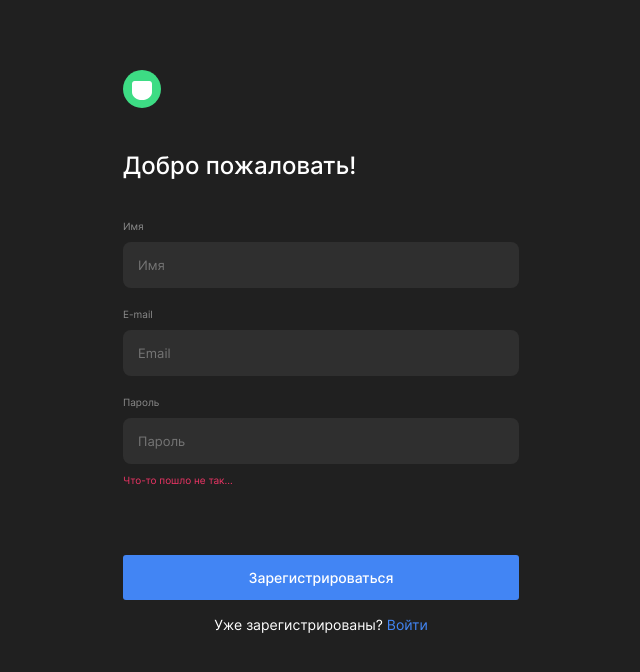
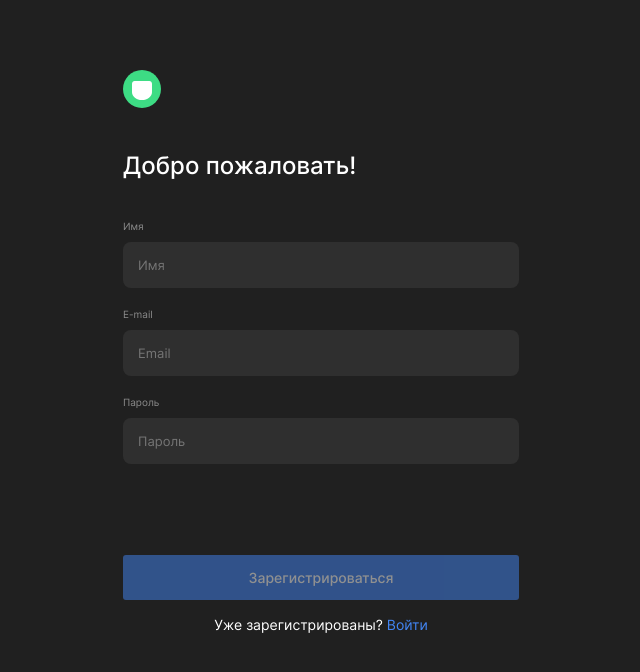
Before and after one commit to hideto13/movies-explorer-frontend, a React (Create React App) app: page /signup in a window 1280 px wide. Shown: the top 672 px of the page, without its empty margins (319-959 px from the left). Built offline with nearby package versions, Linux system fonts and the light colour scheme.

Commit message:
Add registration

```diff
--- a/src/components/App/App.js
+++ b/src/components/App/App.js
@@ -23,8 +23,9 @@ function App() {
     setInfoPopupOpen(false);
   }
 
-  function onRegister({ email, password }) {
+  function onRegister({ name, email, password }) {
     register({
+      name,
       email,
       password,
     })
--- a/src/components/Register/Register.css
+++ b/src/components/Register/Register.css
@@ -35,7 +35,7 @@
   text-align: left;
   width: 100%;
   box-sizing: border-box;
-  margin-bottom: 20px;
+  margin-bottom: 8px;
   padding: 15px;
   color: white;
   background: #2f2f2f;
@@ -74,6 +74,11 @@
   color: white;
   border-radius: 3px;
   cursor: pointer;
+}
+
+.register__submit:disabled {
+  opacity: 0.5;
+  cursor: not-allowed;
 }
 .register__text {
   margin: 0;
--- a/src/components/Register/Register.js
+++ b/src/components/Register/Register.js
@@ -1,4 +1,5 @@
 import React from "react";
+import validator from "validator";
 import { Link } from "react-router-dom";
 
 import logo from "../../images/logo.svg";
@@ -8,23 +9,48 @@ function Register({ onRegister }) {
   const [name, setName] = React.useState("");
   const [email, setEmail] = React.useState("");
   const [password, setPassword] = React.useState("");
+  const [nameError, setNameError] = React.useState("");
+  const [emailError, setEmailError] = React.useState("");
+  const [passwordError, setPasswordError] = React.useState("");
+  const [isNameValid, setIsNameValid] = React.useState(false);
+  const [isEmailValid, setIsEmailValid] = React.useState(false);
+  const [isPasswordValid, setIsPasswordValid] = React.useState(false);
 
   function handleNameChange(e) {
+    const pattern = /^[A-Za-zА-Яа-яЁё\-\ ]+$/;
     setName(e.target.value);
+    setNameError(e.target.validationMessage);
+    if (e.target.validationMessage === "" && !e.target.value.match(pattern)) {
+      setNameError("Недопустимое имя");
+    }
+    setIsNameValid(e.target.validity.valid && e.target.value.match(pattern));
   }
 
   function handleEmailChange(e) {
     setEmail(e.target.value);
+    setEmailError(e.target.validationMessage);
+    if (
+      e.target.validationMessage === "" &&
+      !validator.isEmail(e.target.value)
+    ) {
+      setEmailError("Некорректный email");
+    }
+    setIsEmailValid(
+      e.target.validity.valid && validator.isEmail(e.target.value)
+    );
   }
 
   function handlePasswordChange(e) {
     setPassword(e.target.value);
+    setPasswordError(e.target.validationMessage);
+    setIsPasswordValid(e.target.validity.valid);
   }
 
   function handleSubmit(e) {
     e.preventDefault();
 
     onRegister({
+      name,
       email,
       password,
     });
@@ -34,10 +60,12 @@ function Register({ onRegister }) {
     <section className="register">
       <img className="register__logo" src={logo} alt="Логотип"></img>
       <h1 className="register__title">Добро пожаловать!</h1>
-      <form className="register__form">
+      <form className="register__form" onSubmit={handleSubmit}>
         <label className="register__label">Имя</label>
         <input
-          className="register__input"
+          className={`register__input ${
+            isNameValid ? "" : " register__input_error"
+          }`}
           value={name || ""}
           name="name"
           type="text"
@@ -47,10 +75,14 @@ function Register({ onRegister }) {
           minLength="2"
           maxLength="40"
           autoComplete="off"
+          onChange={handleNameChange}
         ></input>
+        <p className="register__error">{nameError}</p>
         <label className="register__label">E-mail</label>
         <input
-          className="register__input"
+          className={`register__input ${
+            isEmailValid ? "" : " register__input_error"
+          }`}
           value={email || ""}
           name="email"
           type="email"
@@ -58,10 +90,14 @@ function Register({ onRegister }) {
           placeholder="Email"
           required
           autoComplete="off"
+          onChange={handleEmailChange}
         ></input>
+        <p className="register__error">{emailError}</p>
         <label className="register__label">Пароль</label>
         <input
-          className="register__input register__input_error"
+          className={`register__input ${
+            isPasswordValid ? "" : " register__input_error"
+          }`}
           value={password || ""}
           name="password"
           type="password"
@@ -69,9 +105,15 @@ function Register({ onRegister }) {
           placeholder="Пароль"
           required
           autoComplete="off"
+          onChange={handlePasswordChange}
         ></input>
-        <p className="register__error">Что-то пошло не так...</p>
-        <button className="register__submit" type="submit">
+
+        <p className="register__error">{passwordError}</p>
+        <button
+          className="register__submit"
+          type="submit"
+          disabled={!isNameValid || !isEmailValid || !isPasswordValid}
+        >
           Зарегистрироваться
         </button>
         <p className="register__text">
--- a/src/utils/MainApi.js
+++ b/src/utils/MainApi.js
@@ -7,13 +7,13 @@ function _getResponseData(res) {
   return res.json();
 }
 
-export const register = ({ email, password }) => {
+export const register = ({ name, email, password }) => {
   return fetch(`${MAIN_URL}/signup`, {
     method: "POST",
     headers: {
       Accept: "application/json",
       "Content-Type": "application/json",
     },
-    body: JSON.stringify({ email, password }),
+    body: JSON.stringify({ name, email, password }),
   }).then((res) => _getResponseData(res));
 };
```
